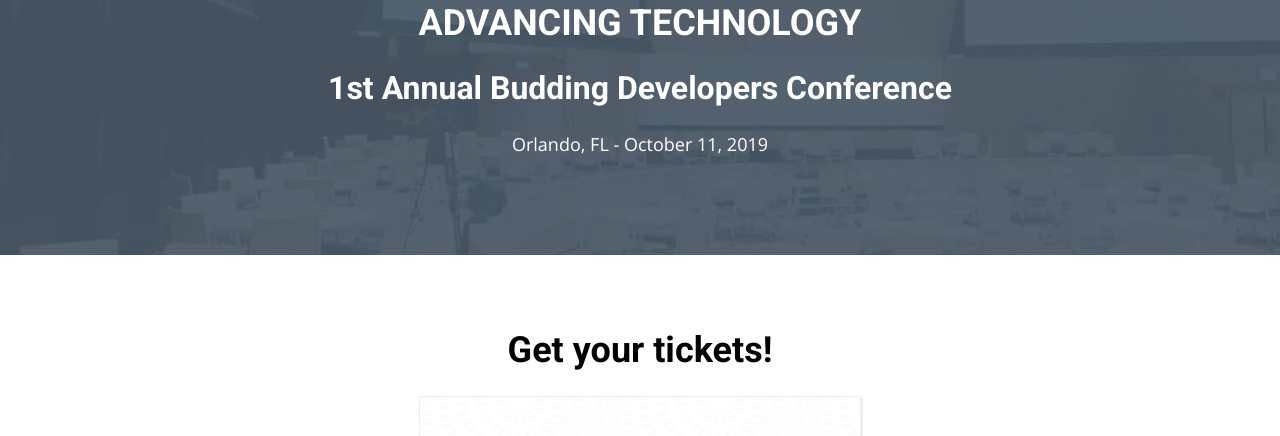
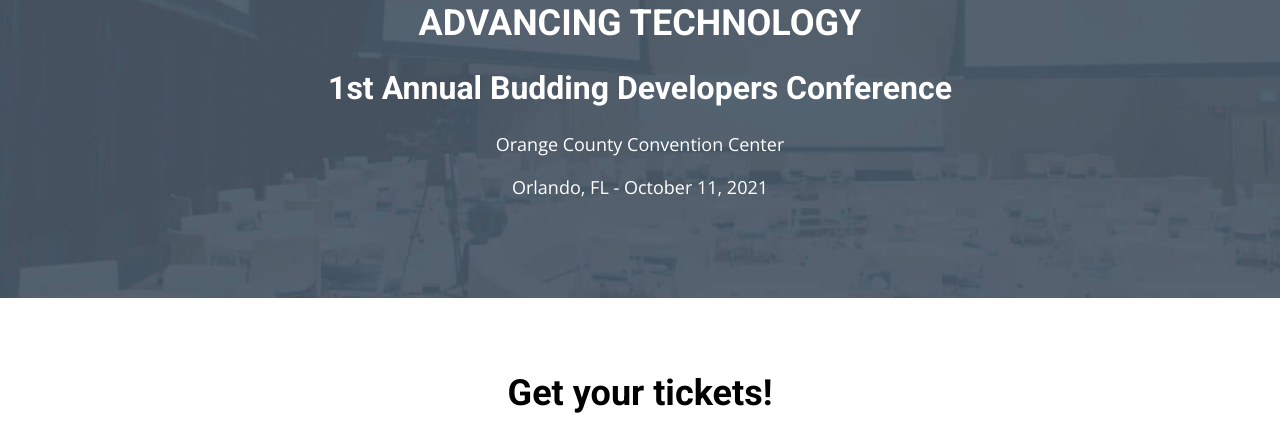
Before and after one commit to rowell68/advancing-technology-website, a plain HTML site: page tickets.html in a window 1280 px wide. Shown: the part 293-729 px from the top of the page. Drawn offline with nearby package versions, Linux system fonts and the light colour scheme; files whose address does not match are found by name.

Commit message:
VerbiageChange Commit

```diff
--- a/tickets.html
+++ b/tickets.html
@@ -21,7 +21,8 @@
             <img src="images/hero-symbol.jpg" alt="hero symbol">
             <h1>ADVANCING TECHNOLOGY</h1>
             <h2>1st Annual Budding Developers Conference</h2>
-            <p>Orlando, FL - October 11, 2019</p>
+            <p>Orange County Convention Center</p>
+            <p>Orlando, FL - October 11, 2021</p>
         </div>
     </header>
     <section id="ticket-form">
```
Also changed, not shown: index.html (+1 -1 lines).
